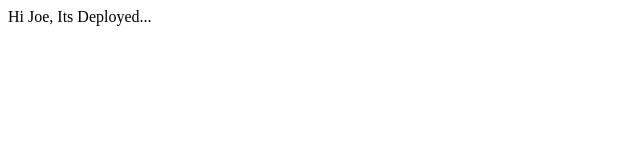
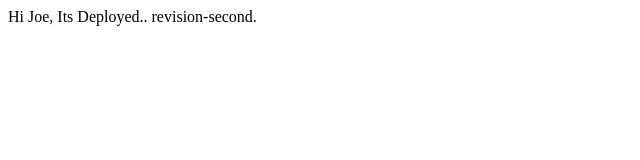
Before and after one commit to joenjie/vercel-demo1, a Next.js app: page / in a window 1280 px wide. Shown: the top 160 px of the page, without its empty margins (0-640 px from the left). Built offline with nearby package versions, Linux system fonts and the light colour scheme.

Commit message:
Update index.tsx

```diff
--- a/pages/index.tsx
+++ b/pages/index.tsx
@@ -3,7 +3,7 @@ import Link from 'next/link'
 export default function IndexPage() {
   return (
     <div>
-      Hi Joe, Its Deployed...
+      Hi Joe, Its Deployed.. revision-second.
     </div>
   )
 }
```
